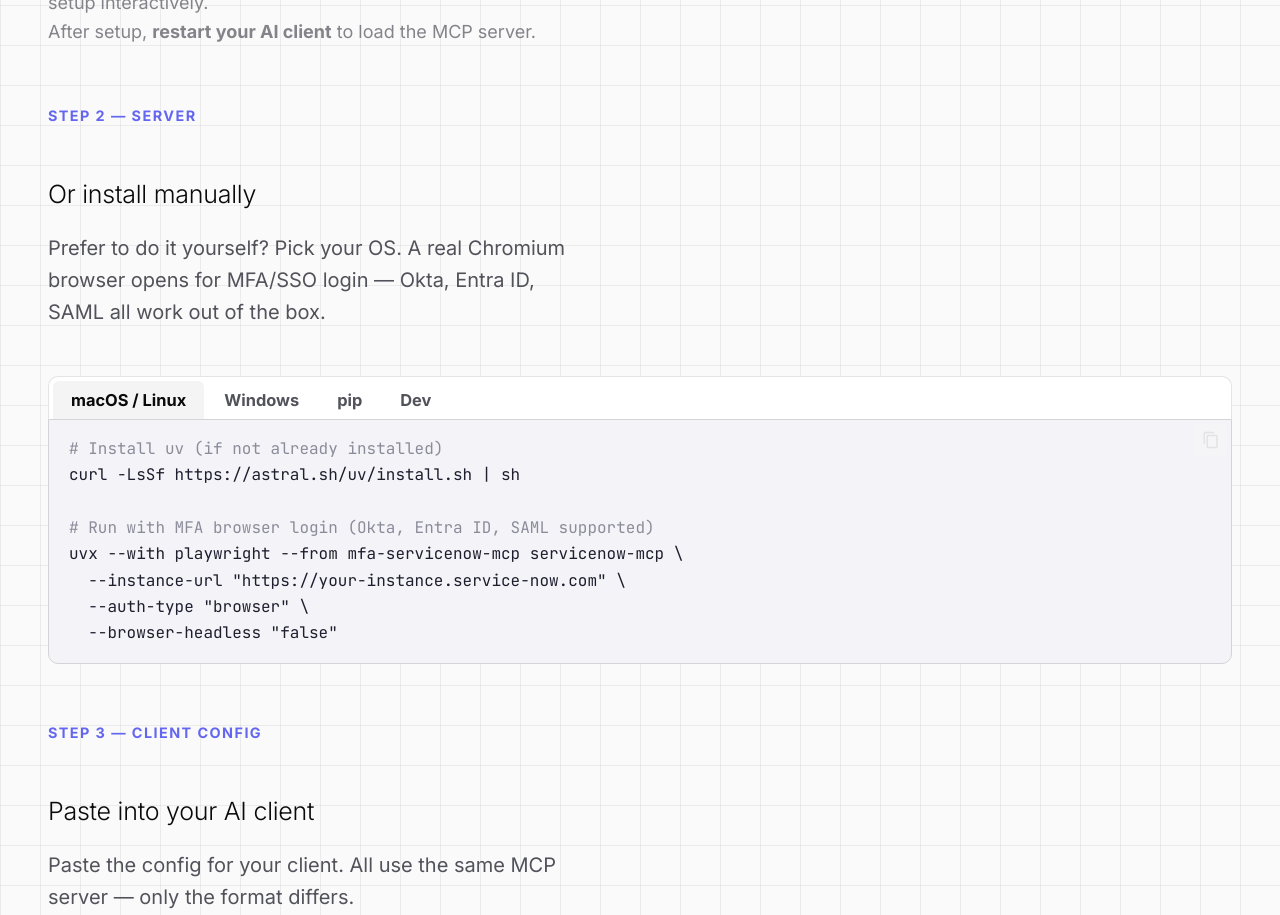
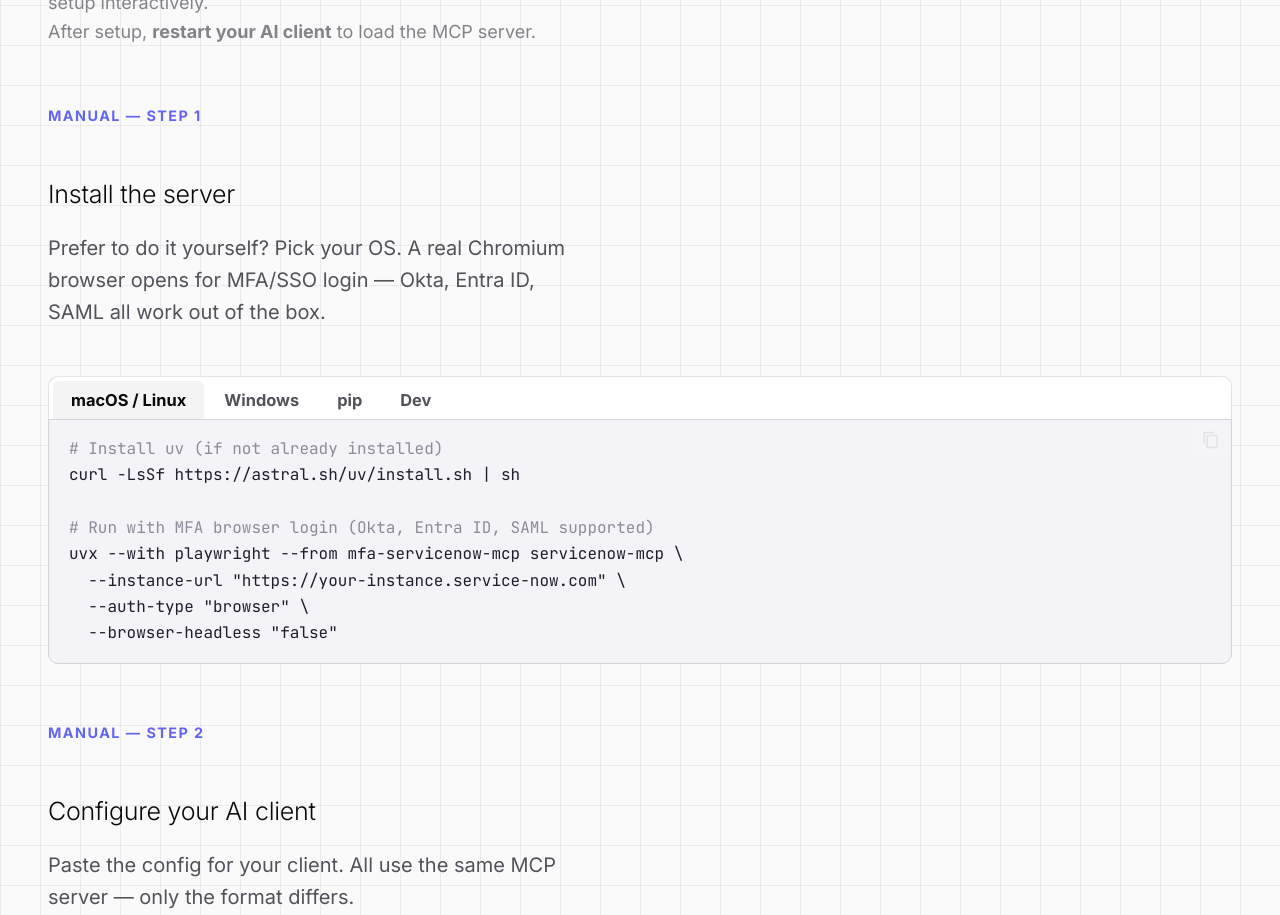
Before and after one commit to jshsakura/mfa-servicenow-mcp, an MkDocs documentation site: the page built from website/docs/index.md, in a window 1280 px wide and 1400 px high, scrolled down 1396 px. Shown: the part 153-1068 px from the top of the window. Built offline with MkDocs 1.6.1 and Material for MkDocs 9.7.7, drawn with Linux system fonts in a browser that asks for light colours; some web fonts are replaced; comment, search, counter and statistics services are not loaded; some of the changed text lies outside the part shown.

Commit message:
style: Quick Start separate, Manual steps 1-3 grouped
Quick Start = one-line AI setup (not a step)
Manual — Step 1: Server, Step 2: Client, Step 3: Skills

Co-Authored-By: Claude Opus 4.6 (1M context) <noreply@anthropic.com>

```diff
--- a/website/docs/index.md
+++ b/website/docs/index.md
@@ -55,7 +55,7 @@ social:
 
 <div class="section" id="install" style="padding-top:48px;">
   <div class="section-inner">
-    <span class="section-label">Step 1 — AI Setup</span>
+    <span class="section-label">Quick Start</span>
     <h2 class="section-title">Just paste this. That's it.</h2>
     <p class="section-desc">
       Copy the line below into any AI coding assistant.<br>
@@ -81,8 +81,8 @@ curl -s https://raw.githubusercontent.com/jshsakura/mfa-servicenow-mcp/main/docs
     </p>
 
     <div style="margin-top:56px;">
-      <span class="section-label">Step 2 — Server</span>
-      <h2 class="section-title">Or install manually</h2>
+      <span class="section-label">Manual — Step 1</span>
+      <h2 class="section-title">Install the server</h2>
       <p class="section-desc">
         Prefer to do it yourself? Pick your OS. A real Chromium browser opens for MFA/SSO login — Okta, Entra ID, SAML all work out of the box.
       </p>
@@ -151,8 +151,8 @@ servicenow-mcp \
     </div>
 
     <div style="margin-top:56px;">
-      <span class="section-label">Step 3 — Client Config</span>
-      <h2 class="section-title">Paste into your AI client</h2>
+      <span class="section-label">Manual — Step 2</span>
+      <h2 class="section-title">Configure your AI client</h2>
       <p class="section-desc">
         Paste the config for your client. All use the same MCP server — only the format differs.
       </p>
@@ -296,7 +296,7 @@ args = [
     </div>
 
     <div style="margin-top:56px;">
-      <span class="section-label">Step 4 — Skills</span>
+      <span class="section-label">Manual — Step 3</span>
       <h2 class="section-title">Add LLM-optimized skills</h2>
       <p class="section-desc">
         Tools alone are raw API calls. Skills are what make your LLM actually useful —
```
